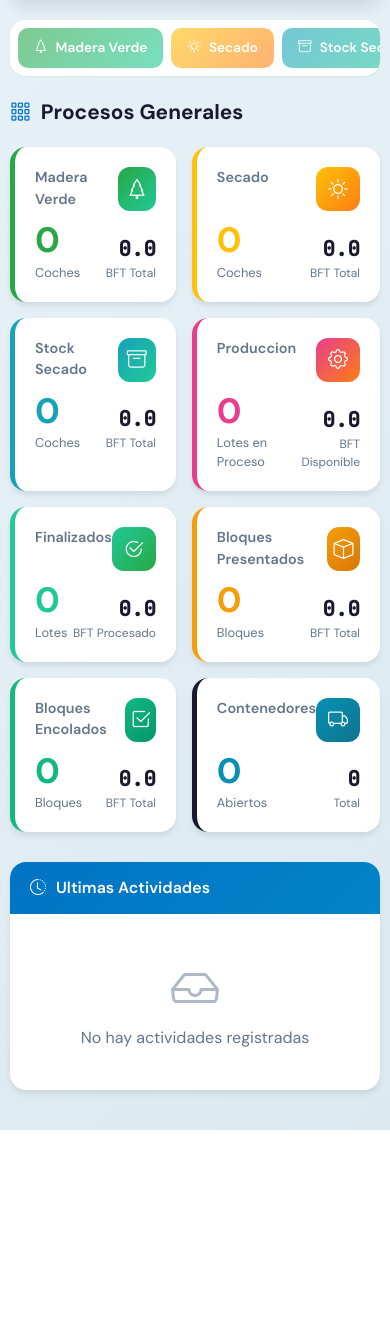
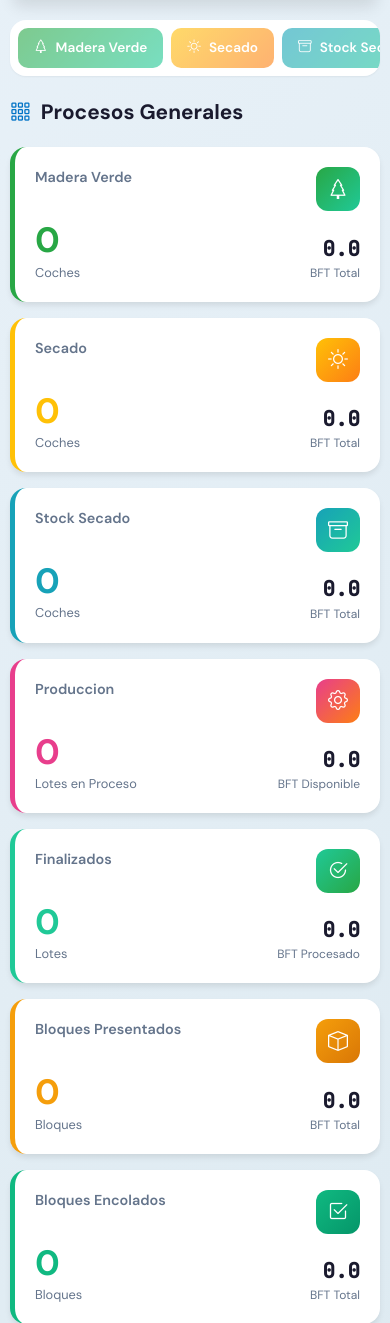
Before and after one commit to nicolasalejandro543-byte/inventario-qr, a Flask app: page / in a window 390 px wide. Shown: the part 147-1470 px from the top of the page. Before the commit the page ends 1277 px from the top, so only its background shows below. Run offline with Flask 3, Linux system fonts and the light colour scheme.

Commit message:
Cambiar layout de tarjetas en dashboard a 4 por fila

```diff
--- a/templates/dashboard.html
+++ b/templates/dashboard.html
@@ -51,7 +51,7 @@
     /* Stats grid */
     .stats-grid {
         display: grid;
-        grid-template-columns: repeat(auto-fit, minmax(240px, 1fr));
+        grid-template-columns: repeat(4, 1fr);
         gap: 16px;
         margin-bottom: 30px;
     }
@@ -619,9 +619,15 @@
         }
     }
 
+    @media (max-width: 1200px) {
+        .stats-grid {
+            grid-template-columns: repeat(2, 1fr);
+        }
+    }
+
     @media (max-width: 768px) {
         .stats-grid {
-            grid-template-columns: repeat(2, 1fr);
+            grid-template-columns: 1fr;
         }
         .lotes-grid {
             grid-template-columns: 1fr;
```
